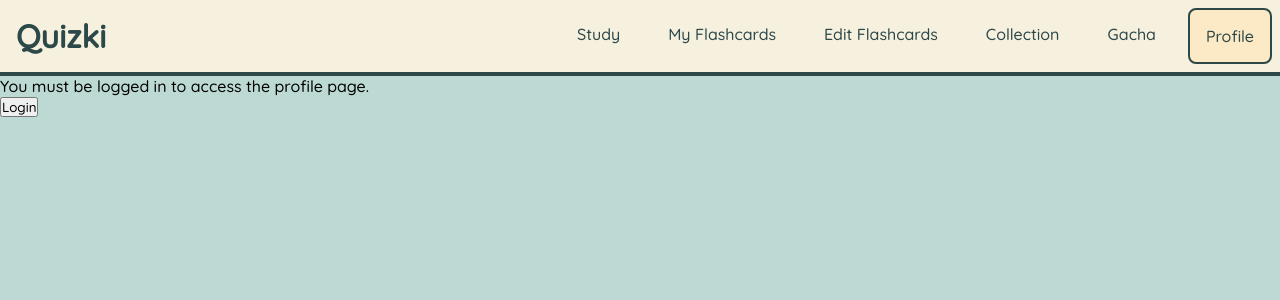
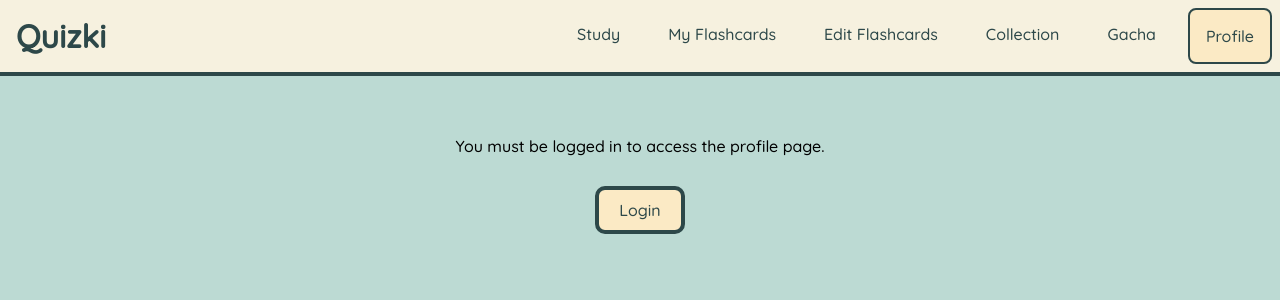
Before and after one commit to jaytan3966/Quizki, a React (Vite) app in the folder client/: page /profile in a window 1280 px wide. Shown: the top 300 px of the page. Built offline with nearby package versions, Linux system fonts and the light colour scheme.

Commit message:
minor changes

```diff
--- a/client/src/components/LoginButton.jsx
+++ b/client/src/components/LoginButton.jsx
@@ -1,10 +1,10 @@
 import React from "react";
 import { useAuth0 } from "@auth0/auth0-react";
 
-const LoginButton = () => {
+const LoginButton = (props) => {
   const { loginWithRedirect } = useAuth0();
 
-  return <button onClick={() => loginWithRedirect()}>Login</button>;
+  return <button className={props.additionalStyles} onClick={() => loginWithRedirect()}>Login</button>;
 };
 
 export default LoginButton;
--- a/client/src/components/LogoutButton.jsx
+++ b/client/src/components/LogoutButton.jsx
@@ -1,16 +1,16 @@
 import React from "react";
 import { useAuth0 } from "@auth0/auth0-react";
 
-const LogoutButton = () => {
+const LogoutButton = (props) => {
   const { logout } = useAuth0();
 
   return (
-    <button
+    <button className={props.additionalStyles}
       onClick={() =>
         logout({ logoutParams: { returnTo: window.location.origin } })
       }
     >
-      Logout
+      Log Out
     </button>
   );
 };
--- a/client/src/pages/Profile.jsx
+++ b/client/src/pages/Profile.jsx
@@ -46,7 +46,7 @@ export const Profile = () => {
   if (isAuthenticated) {
     return (
       <div className="profileInfo">
-        <p>Welcome, {user.email}</p>
+        <h1>Welcome, {user.email}!</h1>
         <img
           src="../../public/defaultSmiski.png"
           className="profilePicture"
@@ -56,14 +56,15 @@ export const Profile = () => {
           Smiskis Collected:{" "}
           {numCollected !== null ? numCollected : "Loading..."}
         </p>
-        <LogoutButton />
+          <LogoutButton  additionalStyles="profile-button"/>
       </div>
     );
   } else {
     return (
-      <div>
+      <div className="profileInfo">
+        <p></p>
         <p>You must be logged in to access the profile page.</p>
-        <LoginButton />
+          <LoginButton additionalStyles="profile-button"/>
       </div>
     );
   }
--- a/client/src/pages/profile.css
+++ b/client/src/pages/profile.css
@@ -3,6 +3,7 @@
   flex-direction: column;
   align-items: center;
   gap: 10px;
+  margin-top: 50px;
 }
 
 .profilePicture {
@@ -10,5 +11,26 @@
   width: 200px;
   border-radius: 100px;
   border: solid;
-  border-width: 1px;
+  border-width: 4px;
+  border-color: #2d4849;
+  margin-top: 10px;
+  box-shadow: 0px 4px 6px rgba(0, 0, 0, 0.5); /* Darker shadow */
 }
+
+.profile-button {
+  display: block;
+  border: 4px solid #2d4849; /* Border color */
+  border-radius: 10px;
+  background-color:  #fbeac5;
+  font-size: 1rem;
+  padding: 10px 20px;
+  color: #2d4849;
+  margin-top: 20px;
+
+}
+
+.profile-button:hover {
+  background-color: #2d4849; /* Lighter color on hover */
+  color: #f6f1df;
+  cursor: pointer;
+}
```
Also changed, not shown: client/public/Exercising.png (added), client/public/Toilet.png.
